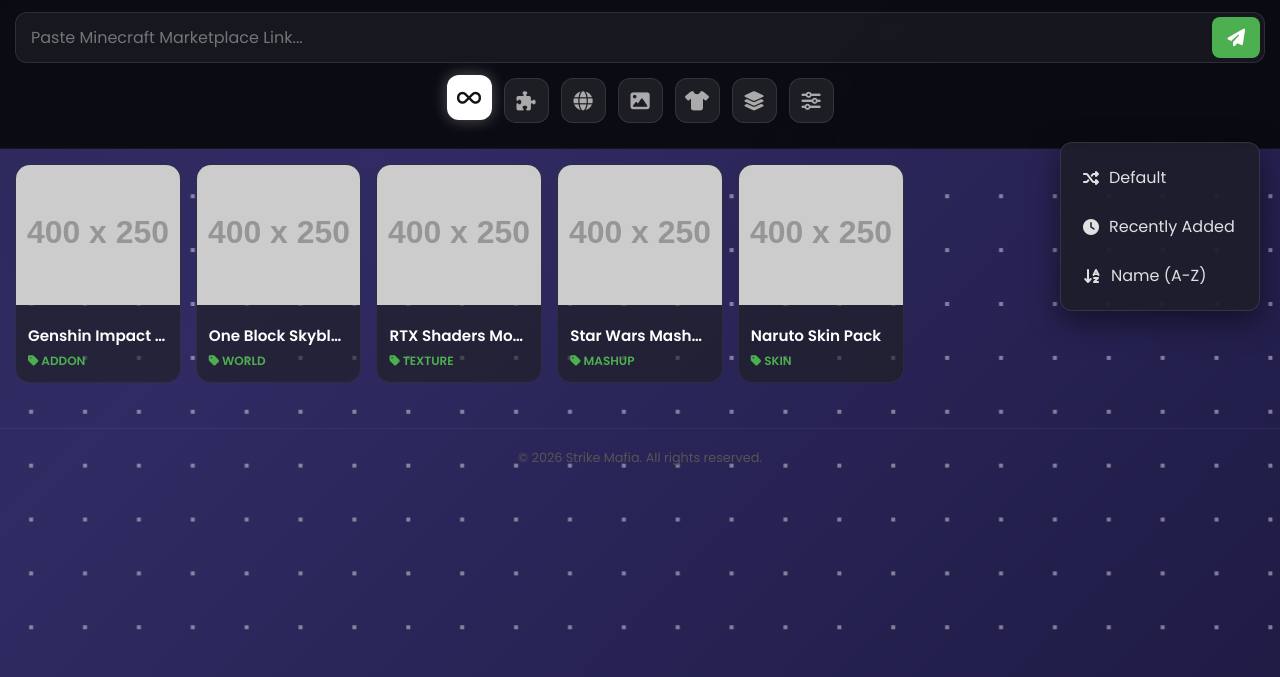
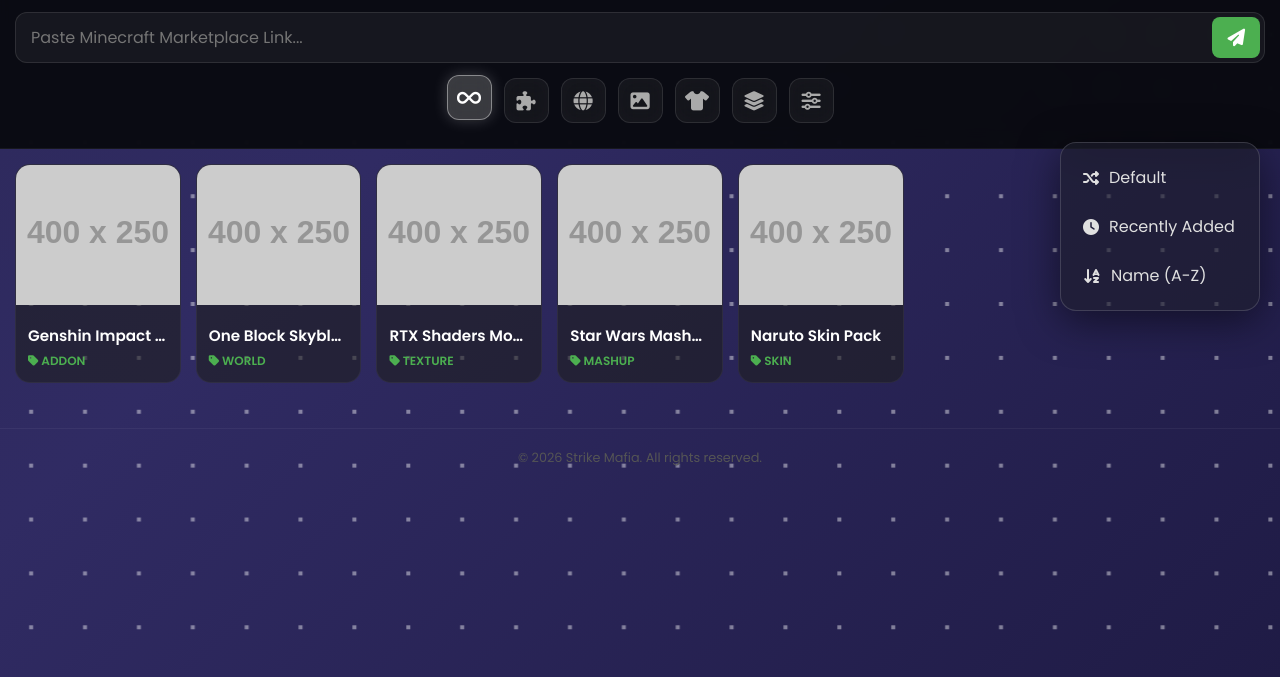
Before and after one commit to RockyRoyalGaming/Marketplace, a plain HTML site: page index.html in a window 1280 px wide. Both pictures are taken after a click on the button 811 px from the left and 223 px from the top of the page. Shown: the part 123-800 px from the top of the page. Drawn offline with Linux system fonts and the light colour scheme; placeholder pictures from the web are drawn by us.

Commit message:
style.css

```diff
--- a/style.css
+++ b/style.css
@@ -150,3 +150,51 @@ input {
 /* --- FOOTER --- */
 footer { text-align: center; margin-top: 30px; padding: 20px; border-top: 1px solid rgba(255,255,255,0.05); }
 footer p { color: #555; font-size: 0.8rem; }
+
+/* --- GLASSMROPHISM (Dhundhla Effect) --- */
+
+/* 1. Sort Menu Popup (Jo options khulte hain) */
+.sort-dropdown {
+    display: none;
+    position: absolute;
+    top: 265px;
+    right: 20px;
+
+    /* Ye hai wo magic code */
+    background: rgba(30, 30, 45, 0.65); /* Halka transparent dark color */
+    backdrop-filter: blur(20px);         /* Piche ka sab dhundhla (Blur) */
+    -webkit-backdrop-filter: blur(20px); /* Safari/iPhone ke liye */
+
+    border: 1px solid rgba(255, 255, 255, 0.15); /* Patla sa white border */
+    border-radius: 16px;
+    padding: 10px;
+    width: 200px;
+    z-index: 1000;
+    box-shadow: 0 10px 40px rgba(0,0,0,0.5); /* Gehra saaya (Shadow) */
+    animation: fadeIn 0.3s ease;
+}
+
+/* 2. Filter Buttons (Jo upar icons hain) */
+.filters button {
+    background: rgba(255, 255, 255, 0.05); /* Bahut halka white */
+    backdrop-filter: blur(10px);            /* Isme bhi blur */
+    -webkit-backdrop-filter: blur(10px);
+
+    color: #aaa;
+    border: 1px solid rgba(255, 255, 255, 0.1);
+    width: 45px; height: 45px;
+    border-radius: 12px;
+    font-size: 1.2rem;
+    cursor: pointer;
+    transition: all 0.3s ease;
+    display: flex; align-items: center; justify-content: center;
+}
+
+/* Hover Effect (Jab ungli rakho to chamke) */
+.filters button:hover, .filters button.active {
+    background: rgba(255, 255, 255, 0.2);
+    color: white;
+    border-color: rgba(255, 255, 255, 0.4);
+    box-shadow: 0 0 15px rgba(255, 255, 255, 0.2);
+    transform: translateY(-3px);
+}
```
